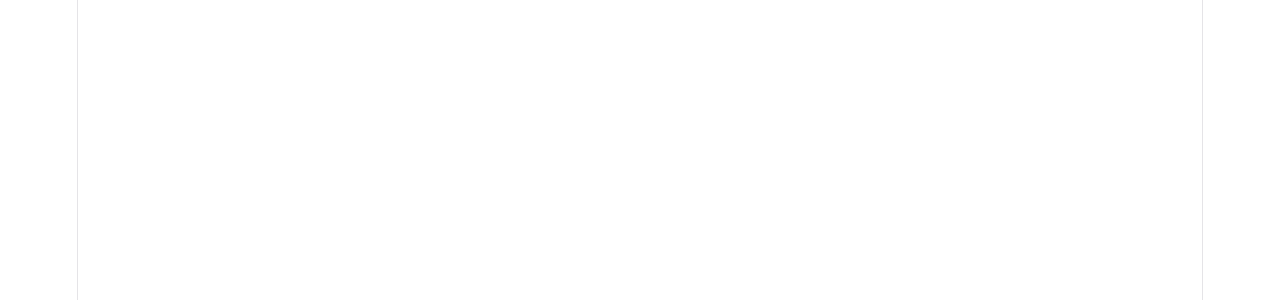
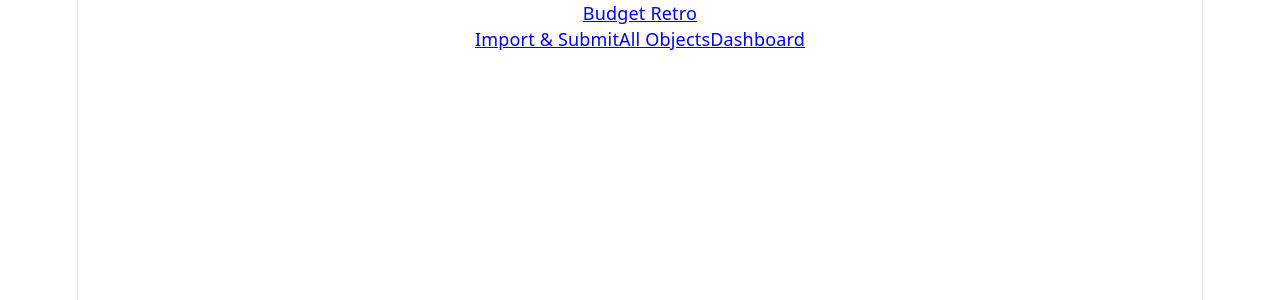
Before and after one commit to DanLanfear/budget-retro, a React (Vite) app in the folder budget-retro-ui/: page / in a window 1280 px wide. Shown: the top 300 px of the page. Built offline with nearby package versions, Linux system fonts and the light colour scheme.

Commit message:
Added nav bar

```diff
--- a/budget-retro-ui/src/App.tsx
+++ b/budget-retro-ui/src/App.tsx
@@ -1,5 +1,6 @@
 import {BrowserRouter, Navigate, Route, Routes} from 'react-router-dom';
 import './App.css'
+import Navbar from "./components/Navbar.tsx";
 
 function App() {
 
@@ -11,7 +12,7 @@ function App() {
             Anything placed outside <Routes> (like a global Footer) renders on every single page.
             */}
             <div className="app-shell">
-                {/*<Navbar/>*/}
+                <Navbar/>
                 <main className="main-content">
                     <Routes>
                         <Route
--- /dev/null
+++ b/budget-retro-ui/src/components/Navbar.tsx
@@ -0,0 +1,29 @@
+import {NavLink} from "react-router-dom";
+
+function Navbar() {
+    return (
+        <header className="topbar">
+            <NavLink to="/" className="brand">
+                <span className="brand-icon"></span>
+                {/*<span className="brand-icon"><Layers3 /></span>*/}
+                <span>Budget Retro</span>
+            </NavLink>
+
+            <nav className="nav-links">
+                <NavLink to="/" end>
+                    Import & Submit
+                </NavLink>
+                <NavLink to="/objects">
+                    All Objects
+                </NavLink>
+                <NavLink to="/dashboard">
+                    Dashboard
+                </NavLink>
+            </nav>
+
+            {/*<div className="profile">JD</div>*/}
+        </header>
+    );
+}
+
+export default Navbar;
```
